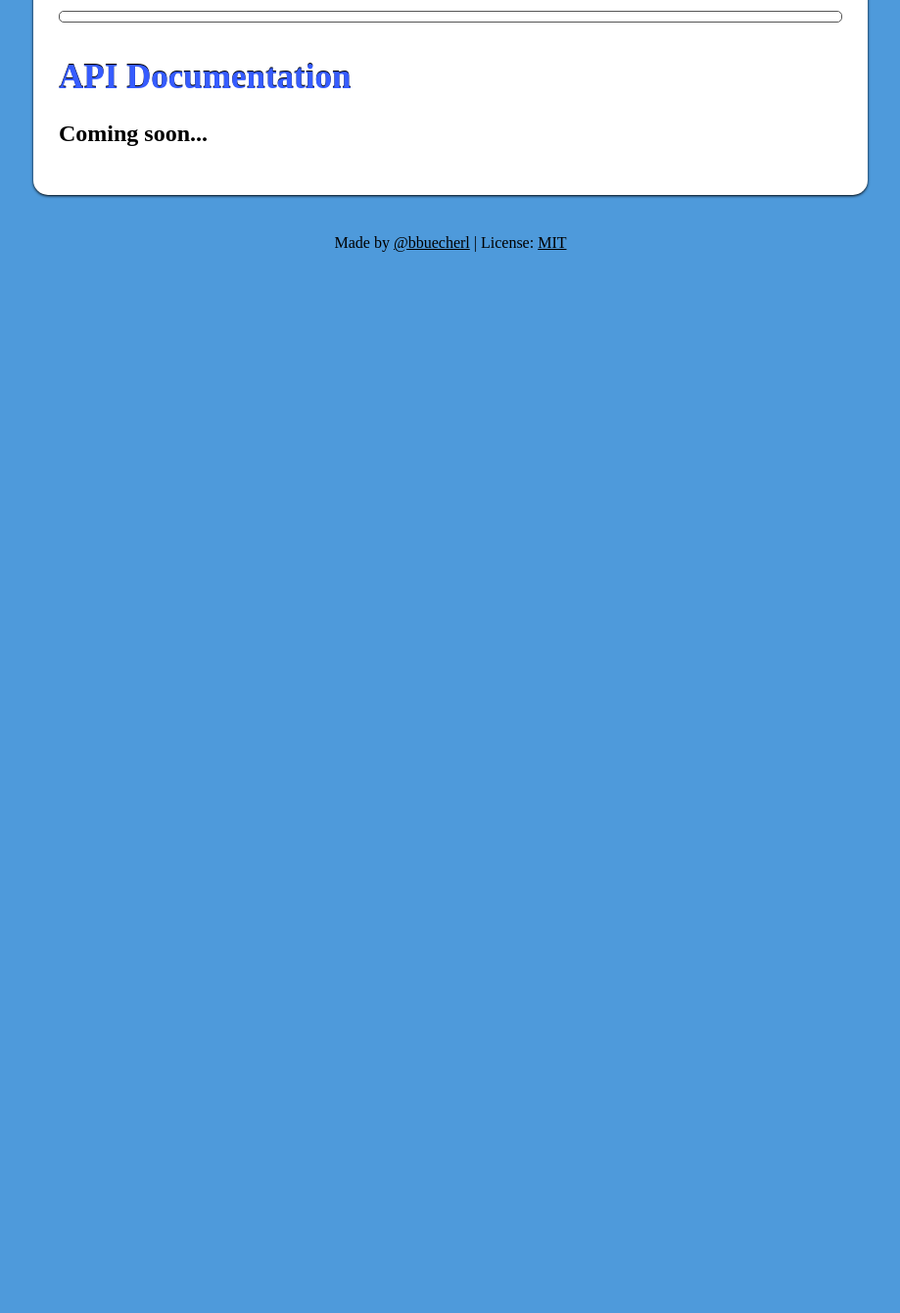
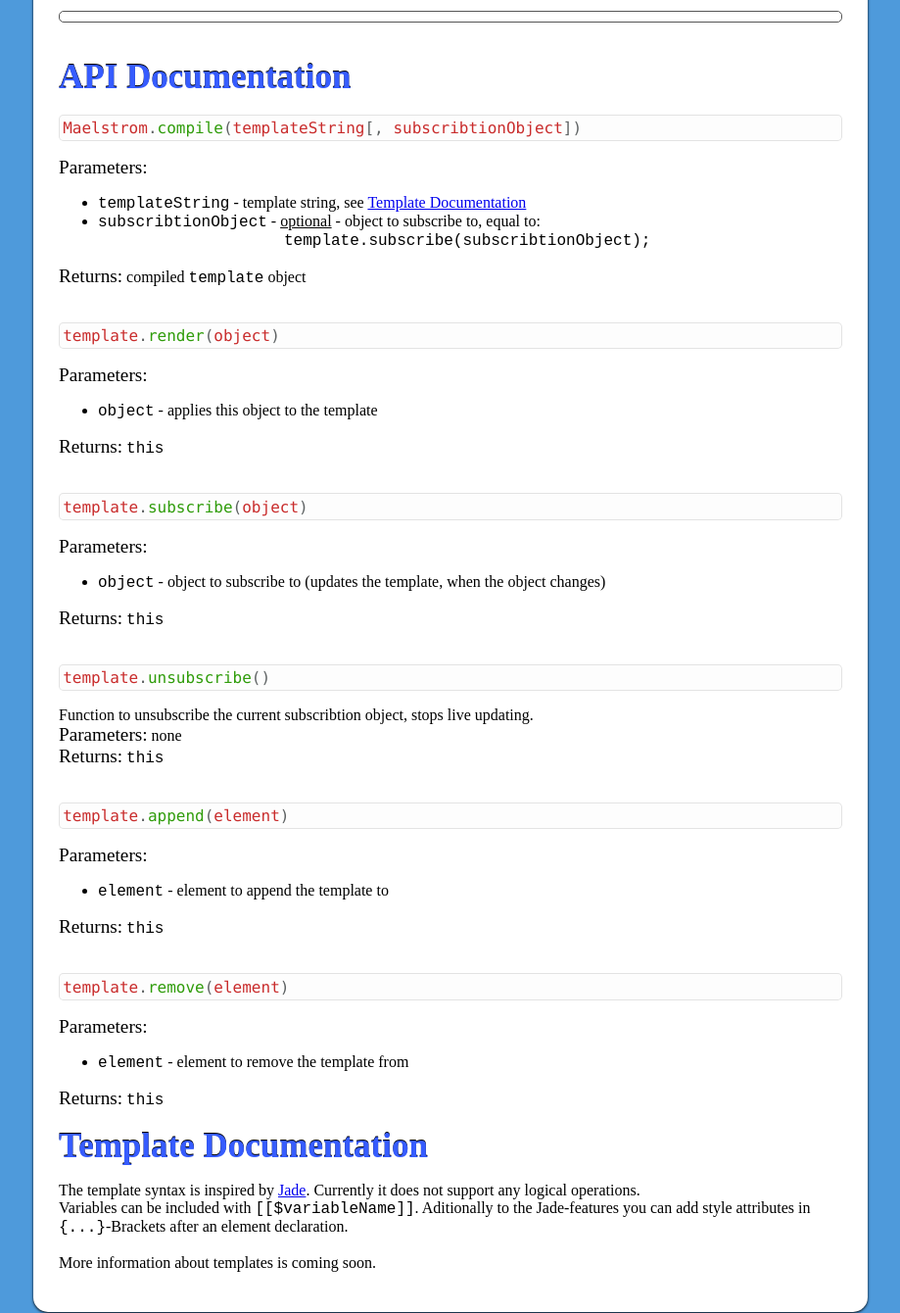
Before and after one commit to bbuecherl/Maelstrom, a plain HTML site: page index.html in a window 1280 px wide. Shown: the part 2320-3660 px from the top of the page at 98% size, without its empty margins (180-1099 px from the left). Before the commit the page ends 2607 px from the top, so only its background shows below. Drawn offline with Linux system fonts and the light colour scheme.

Commit message:
added api documentation, fixed a bug in example 2

```diff
--- a/index.html
+++ b/index.html
@@ -17,7 +17,7 @@
         <div id="content">
             <div id="note"><b>Note:</b> Maelstrom and this Documentation are currently in <i>alpha</i>.
             Found a bug? Fill a ticket <a href="https://github.com/bbuecherl/Maelstrom/issues/new" target="_blank">here</a></div>
-            <h2>What Maelstrom can do</h2>
+            <h2 id="about">What Maelstrom can do</h2>
             <h3>Render static templates incredibly fast:</h3>
             <pre><code id="code1" class="language-markup">
 div#exampleid
@@ -41,7 +41,7 @@
 p content with variables: [[$content.val]]
     input(value="[[$content.input]]")
     | and even
-    span{color="[[$content.color]]"} variables in styles
+    span{color="[[$content.color]]"}  variables in styles
             </code></pre>
             <pre><code id="js2" class="language-javascript">
 var obj = {
@@ -57,7 +57,7 @@
 tmpl.render(obj);
 tmpl.append(outputElement);
             </code></pre>
-            <button class="render btn" data-code="2" data-render="2">Render >></button>
+            <button class="render btn" data-code="2" data-render="true">Render >></button>
             <br />
             <br />
             <div class="output" id="output2"></div>
@@ -90,8 +90,71 @@
             <br />
             <br />
 
-            <h2>API Documentation</h2>
-            <h3>Coming soon...</h3>
+            <h2 id="api">API Documentation</h2>
+            <br />
+            <code class="language-javascript">Maelstrom.compile(templateString[, subscribtionObject])</code>
+            <big>Parameters:</big>
+            <ul>
+                <li><code>templateString</code> - template string, see <a href="#tmpl">Template Documentation</a></li>
+                <li><code>subscribtionObject</code> - <u>optional</u> - object to subscribe to, equal to:<br /><code style="margin-left: 190px">template.subscribe(subscribtionObject);</code></li>
+            </ul>
+            <big>Returns:</big> compiled <code>template</code> object
+            <br />
+            <br />
+            <br />
+            <code class="language-javascript">template.render(object)</code>
+            <big>Parameters:</big>
+            <ul>
+                <li><code>object</code> - applies this object to the template</li>
+            </ul>
+            <big>Returns:</big> <code>this</code>
+            <br />
+            <br />
+            <br />
+            <code class="language-javascript">template.subscribe(object)</code>
+            <big>Parameters:</big>
+            <ul>
+                <li><code>object</code> - object to subscribe to (updates the template, when the object changes)</li>
+            </ul>
+            <big>Returns:</big> <code>this</code>
+            <br />
+            <br />
+            <br />
+            <code class="language-javascript">template.unsubscribe()</code>
+            Function to unsubscribe the current subscribtion object, stops live updating.<br />
+            <big>Parameters:</big> none<br/>
+            <big>Returns:</big> <code>this</code>
+            <br />
+            <br />
+            <br />
+            <code class="language-javascript">template.append(element)</code>
+            <big>Parameters:</big>
+            <ul>
+                <li><code>element</code> - element to append the template to</li>
+            </ul>
+            <big>Returns:</big> <code>this</code>
+            <br />
+            <br />
+            <br />
+            <code class="language-javascript">template.remove(element)</code>
+            <big>Parameters:</big>
+            <ul>
+                <li><code>element</code> - element to remove the template from</li>
+            </ul>
+            <big>Returns:</big> <code>this</code>
+            <br />
+            <br />
+
+            <h2 id="tmpl">Template Documentation</h2>
+            <p>
+                The template syntax is inspired by <a href="http://jade-lang.com" target="_blank">Jade</a>.
+                Currently it does not support any logical operations.<br />
+                Variables can be included with <code>[[$variableName]]</code>.
+                Aditionally to the Jade-features you can add style attributes in <code>{...}</code>-Brackets after an element declaration.
+                <br />
+                <br />
+                More information about templates is coming soon.
+            </p>
         </div>
         <footer>
             Made by <a href="http://bbuecherl.de/" target="_blank">@bbuecherl</a> |
@@ -119,6 +182,16 @@
                 animated: "1%"
             };
 
+            var render = {
+                "title": "My Awesome Template",
+                "subtitle": "Rendered with Maelstrom",
+                "content": {
+                    "val": "and variables of nested objects",
+                    "input": "and variables in element attributes",
+                    "color": "blue"
+                }
+            };
+
             setInterval(function() {
                 obj.animated = ((parseInt(obj.animated,10)+1)%101)+"%";
             },100);
@@ -133,7 +206,7 @@
                         tmp.append(out);
 
                     if(this.hasAttribute("data-render"))
-                        tmp.render(JSON.parse(document.getElementById("js"+this.getAttribute("data-render")).innerHTML.split("var obj = ")[1].split("};")[0]+"\n}"));
+                        tmp.render(render);
                     if(this.hasAttribute("data-subscribe"))
                         tmp.subscribe(obj);
                 }
```
